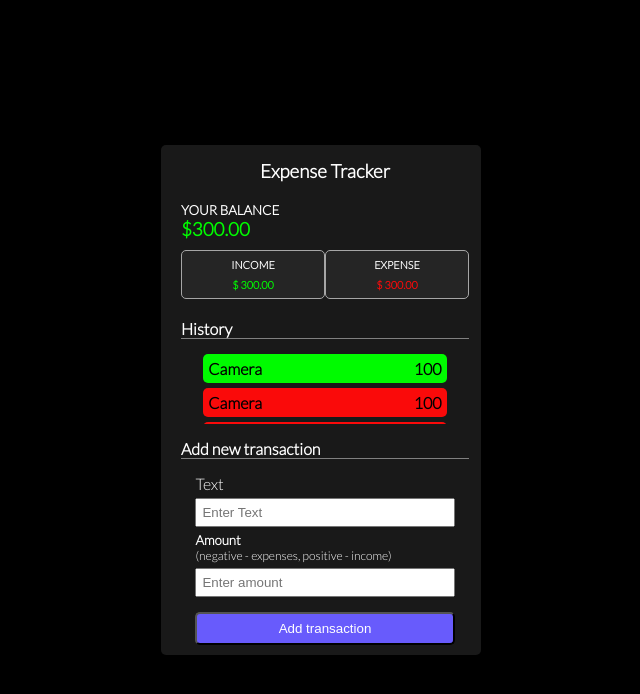
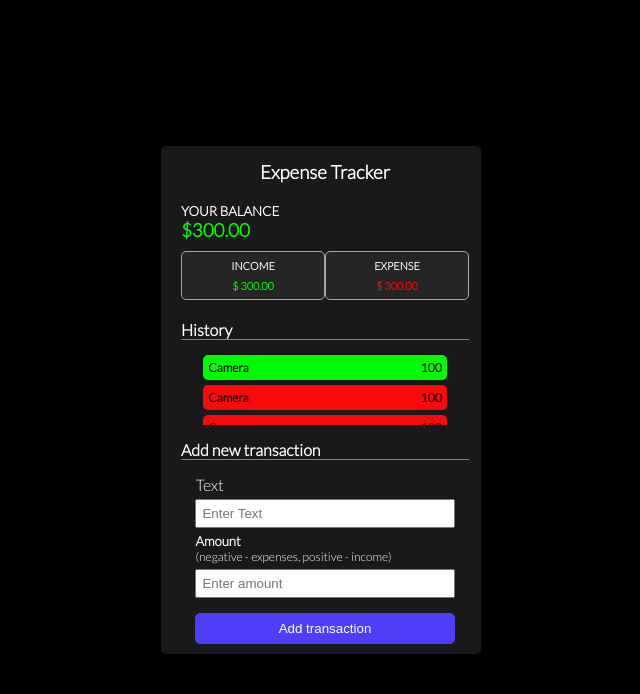
Before and after one commit to theUmeshC/Expense, a React (Create React App) app in the folder frontend/: page / in a window 1280 px wide. Shown: the top 694 px of the page, without its empty margins (319-959 px from the left). Built offline with nearby package versions, Linux system fonts and the light colour scheme; the HTML template or start-up script is replaced by a standard one.

Commit message:
Ui changes

```diff
--- a/frontend/src/Ui/HistoryCard.css
+++ b/frontend/src/Ui/HistoryCard.css
@@ -25,18 +25,18 @@
 }
 
 .history_transaction_container::-webkit-scrollbar-track {
-    border-radius: 7px;
+  border-radius: 7px;
   background-color: rgb(128, 127, 127);
 }
 
-.history_transaction_container::-webkit-scrollbar-thumb{
-    background-color: #597ef7;
-      border-radius: 7px;
-      border: 1px solid #d7d4d4;
+.history_transaction_container::-webkit-scrollbar-thumb {
+  background-color: #597ef7;
+  border-radius: 7px;
+  border: 1px solid #d7d4d4;
 }
 
-.history_transaction_container::-webkit-scrollbar-thumb:hover{
-    background-color: #3766ff;
+.history_transaction_container::-webkit-scrollbar-thumb:hover {
+  background-color: #3766ff;
 }
 
 .history_transaction {
@@ -46,11 +46,13 @@
   padding: 5px 5px;
   border-radius: 5px;
   font-weight: 600;
+  font-size: 12px;
   margin: auto;
   color: black;
+  transition: all 0.2s ease-in-out;
 }
 
-.history_transaction:hover{
+.history_transaction:hover {
   scale: 1.05;
 }
 
--- a/frontend/src/Ui/TransactionCard.css
+++ b/frontend/src/Ui/TransactionCard.css
@@ -4,10 +4,12 @@
   flex-direction: column;
   margin: 0 20px;
 }
+
 .transaction_title {
   margin: 15px 0;
   border-bottom: 1px solid grey;
 }
+
 .transaction_body {
   width: 90%;
   display: flex;
@@ -32,7 +34,20 @@ p {
 .add_transaction {
   margin: 10px 0;
   padding: 7px;
-  background: #685bfc;
   color: white;
   border-radius: 5px;
+  cursor: pointer;
+  background-color: #4e3ff7;
+  border: 1px solid #4e3ff7;
+  transition: 0.01s all ease-in-out;
 }
+
+.add_transaction:hover {
+  background-color: #4d3df9df;
+}
+
+.add_transaction:active {
+  background-color: white;
+  color: #4e3ff7;
+  border: 1px solid #4e3ff7;
+}
```
